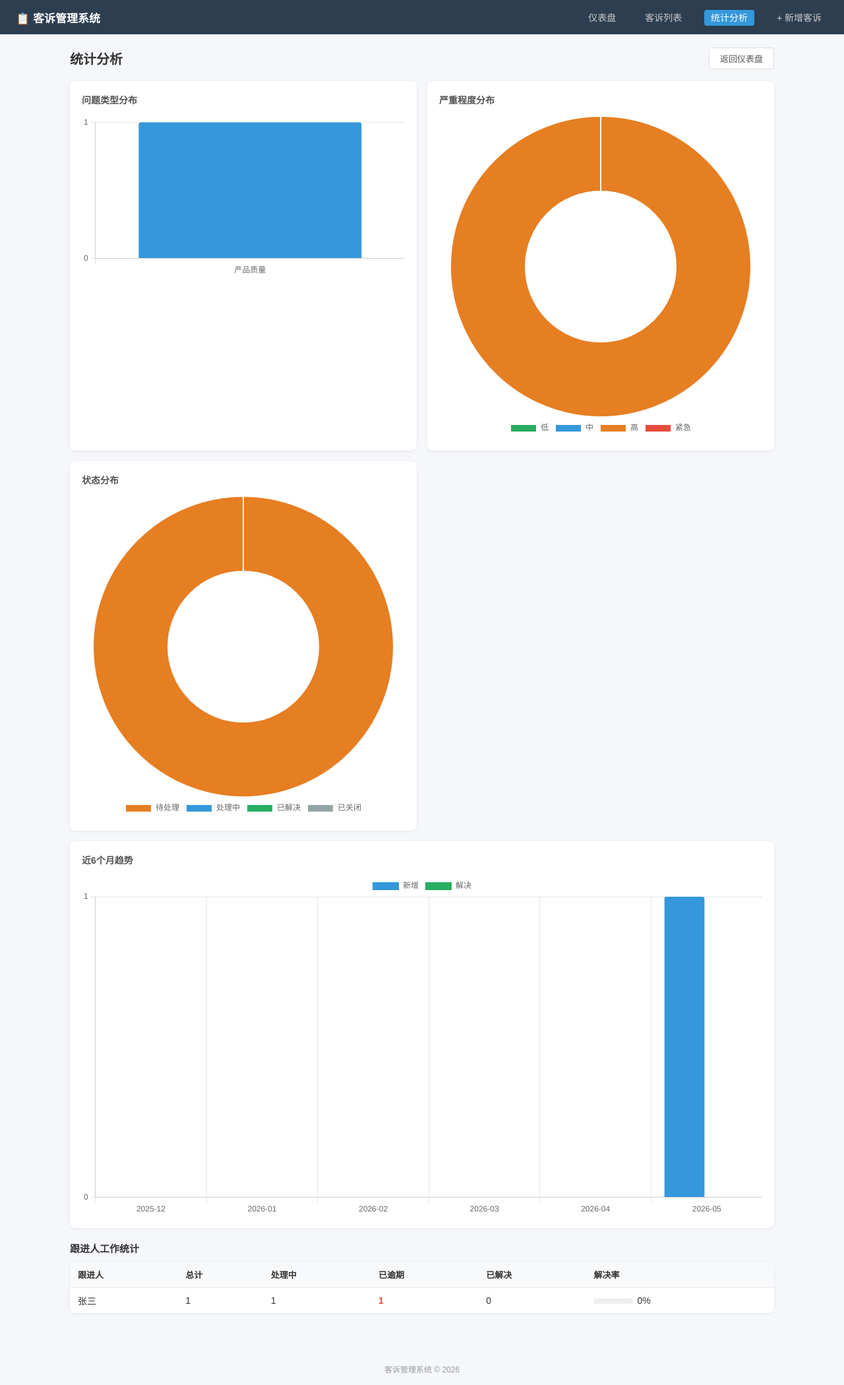
After one commit to cngaofei/task-management, a Flask app: page /analysis in a window 1280 px wide. The commit adds this page. Shown: the whole page at 66% size. Run offline with Flask 3, Linux system fonts and the light colour scheme.

Commit message:
feat: add 2 files, update 4 files

```diff
--- a/complaint_system/app.py
+++ b/complaint_system/app.py
@@ -124,10 +124,74 @@ def edit_complaint(cid):
     return render_template("edit.html", c=complaint, problem_types=PROBLEM_TYPES,
                            severity_levels=SEVERITY_LEVELS)
 
+def get_analysis_data(complaints):
+    from collections import Counter
+    today = date.today()
+    today_str = today.strftime("%Y-%m-%d")
+
+    status_count = Counter(c["status"] for c in complaints)
+    type_count = Counter(c["problem_type"] for c in complaints)
+    sev_count = Counter(c["severity"] for c in complaints)
+
+    # 近6个月趋势
+    months = []
+    for i in range(5, -1, -1):
+        m = today.month - i
+        y = today.year
+        while m <= 0:
+            m += 12
+            y -= 1
+        months.append(f"{y}-{m:02d}")
+
+    monthly_new = {m: 0 for m in months}
+    monthly_resolved = {m: 0 for m in months}
+    for c in complaints:
+        mk = c["created_at"][:7]
+        if mk in monthly_new:
+            monthly_new[mk] += 1
+        if c["status"] in ("已解决", "已关闭"):
+            mrk = c["updated_at"][:7]
+            if mrk in monthly_resolved:
+                monthly_resolved[mrk] += 1
+
+    # 跟进人统计
+    follower_map = {}
+    for c in complaints:
+        f = c.get("follower") or "未分配"
+        if f not in follower_map:
+            follower_map[f] = {"total": 0, "active": 0, "overdue": 0, "resolved": 0}
+        follower_map[f]["total"] += 1
+        if c["status"] in ("已解决", "已关闭"):
+            follower_map[f]["resolved"] += 1
+        else:
+            follower_map[f]["active"] += 1
+            if c["deadline"] < today_str:
+                follower_map[f]["overdue"] += 1
+
+    return {
+        "status_dist": dict(status_count),
+        "type_dist": dict(type_count),
+        "sev_dist": dict(sev_count),
+        "months": months,
+        "monthly_new": [monthly_new[m] for m in months],
+        "monthly_resolved": [monthly_resolved[m] for m in months],
+        "follower_stats": follower_map,
+    }
+
+@app.route("/analysis")
+def analysis():
+    data = load_data()
+    return render_template("analysis.html", total=len(data["complaints"]))
+
 @app.route("/api/stats")
 def api_stats():
     data = load_data()
     return jsonify(get_stats(data["complaints"]))
+
+@app.route("/api/analysis")
+def api_analysis():
+    data = load_data()
+    return jsonify(get_analysis_data(data["complaints"]))
 
 if __name__ == "__main__":
     import threading, webbrowser
--- a/complaint_system/complaints.json
+++ b/complaint_system/complaints.json
@@ -1,4 +1,18 @@
 {
-  "complaints": [],
-  "next_id": 1
+  "complaints": [
+    {
+      "id": 1,
+      "customer": "Test客户",
+      "problem_type": "产品质量",
+      "severity": "高",
+      "follower": "张三",
+      "deadline": "2026-05-01",
+      "description": "测试请求",
+      "status": "待处理",
+      "created_at": "2026-05-10 10:51",
+      "updated_at": "2026-05-10 10:51",
+      "notes": []
+    }
+  ],
+  "next_id": 2
 }
--- a/complaint_system/static/style.css
+++ b/complaint_system/static/style.css
@@ -86,3 +86,15 @@ body { font-family: "PingFang SC", "Microsoft YaHei", sans-serif; background: #f
   .form-row, .detail-grid { grid-template-columns: 1fr; }
   .stats-grid { grid-template-columns: repeat(3, 1fr); }
 }
+
+/* 统计分析页面 */
+.chart-grid { display: grid; grid-template-columns: 1fr 1fr; gap: 16px; }
+.chart-card { background: #fff; border-radius: 8px; padding: 18px; box-shadow: 0 1px 4px rgba(0,0,0,.08); }
+.chart-card.chart-wide { grid-column: span 2; }
+.chart-title { font-size: 14px; font-weight: 600; margin-bottom: 14px; color: #555; }
+.rate-bar { display: inline-block; width: 60px; height: 8px; background: #eee; border-radius: 4px; margin-right: 6px; vertical-align: middle; }
+.rate-bar span { display: block; height: 100%; background: #27ae60; border-radius: 4px; }
+@media (max-width: 640px) {
+  .chart-grid { grid-template-columns: 1fr; }
+  .chart-card.chart-wide { grid-column: span 1; }
+}
--- /dev/null
+++ b/complaint_system/templates/analysis.html
@@ -0,0 +1,107 @@
+{% extends "base.html" %}
+{% block content %}
+<div class="page-header">
+  <h2 class="page-title">统计分析</h2>
+  <a href="{{ url_for('index') }}" class="btn">返回仪表盘</a>
+</div>
+
+<div id="no-data" class="empty-box" style="display:none">暂无客诉数据，请先添加客诉记录。</div>
+
+<div id="analysis-content">
+  <div class="chart-grid">
+    <div class="chart-card">
+      <h3 class="chart-title">问题类型分布</h3>
+      <canvas id="typeChart"></canvas>
+    </div>
+    <div class="chart-card">
+      <h3 class="chart-title">严重程度分布</h3>
+      <canvas id="sevChart"></canvas>
+    </div>
+    <div class="chart-card">
+      <h3 class="chart-title">状态分布</h3>
+      <canvas id="statusChart"></canvas>
+    </div>
+    <div class="chart-card chart-wide">
+      <h3 class="chart-title">近6个月趋势</h3>
+      <canvas id="trendChart"></canvas>
+    </div>
+  </div>
+
+  <div class="section" style="margin-top:20px">
+    <h3 class="section-title">跟进人工作统计</h3>
+    <table class="table" id="followerTable">
+      <thead>
+        <tr><th>跟进人</th><th>总计</th><th>处理中</th><th>已逾期</th><th>已解决</th><th>解决率</th></tr>
+      </thead>
+      <tbody></tbody>
+    </table>
+  </div>
+</div>
+
+<script src="https://cdn.jsdelivr.net/npm/chart.js@4.4.0/dist/chart.umd.min.js"></script>
+<script>
+const COLORS = {
+  type: ["#3498db","#2ecc71","#e74c3c","#f39c12","#9b59b6","#1abc9c"],
+  sev:  ["#27ae60","#3498db","#e67e22","#e74c3c"],
+  status: ["#e67e22","#3498db","#27ae60","#95a5a6"],
+};
+
+function makePie(id, labels, values, colors) {
+  new Chart(document.getElementById(id), {
+    type: "doughnut",
+    data: { labels, datasets: [{ data: values, backgroundColor: colors, borderWidth: 2 }] },
+    options: { responsive: true, plugins: { legend: { position: "bottom" } } }
+  });
+}
+
+function makeBar(id, labels, values, color, label) {
+  new Chart(document.getElementById(id), {
+    type: "bar",
+    data: { labels, datasets: [{ label, data: values, backgroundColor: color, borderRadius: 4 }] },
+    options: { responsive: true, plugins: { legend: { display: false } },
+      scales: { y: { beginAtZero: true, ticks: { stepSize: 1 } } } }
+  });
+}
+
+fetch("/api/analysis").then(r => r.json()).then(d => {
+  const total = Object.values(d.status_dist).reduce((a,b)=>a+b,0);
+  if (!total) { document.getElementById("no-data").style.display="block";
+    document.getElementById("analysis-content").style.display="none"; return; }
+
+  // 问题类型 bar
+  const typeKeys = Object.keys(d.type_dist), typeVals = Object.values(d.type_dist);
+  makeBar("typeChart", typeKeys, typeVals, COLORS.type.slice(0, typeKeys.length), "数量");
+
+  // 严重程度 pie
+  const sevOrder=["低","中","高","紧急"];
+  makePie("sevChart", sevOrder, sevOrder.map(k=>d.sev_dist[k]||0), COLORS.sev);
+
+  // 状态 pie
+  const stOrder=["待处理","处理中","已解决","已关闭"];
+  makePie("statusChart", stOrder, stOrder.map(k=>d.status_dist[k]||0), COLORS.status);
+
+  // 趋势 bar
+  new Chart(document.getElementById("trendChart"), {
+    type: "bar",
+    data: { labels: d.months,
+      datasets: [
+        { label: "新增", data: d.monthly_new, backgroundColor: "#3498db", borderRadius: 3 },
+        { label: "解决", data: d.monthly_resolved, backgroundColor: "#27ae60", borderRadius: 3 }
+      ]
+    },
+    options: { responsive: true, scales: { y: { beginAtZero: true, ticks: { stepSize: 1 } } } }
+  });
+
+  // 跟进人表
+  const tbody = document.querySelector("#followerTable tbody");
+  Object.entries(d.follower_stats).sort((a,b)=>b[1].total-a[1].total).forEach(([name,s])=>{
+    const rate = s.total>0 ? Math.round(s.resolved/s.total*100) : 0;
+    const overdueCls = s.overdue>0 ? 'style="color:#e74c3c;font-weight:600"' : '';
+    tbody.insertAdjacentHTML("beforeend",
+      `<tr><td>${name}</td><td>${s.total}</td><td>${s.active}</td>
+       <td ${overdueCls}>${s.overdue}</td><td>${s.resolved}</td>
+       <td><span class="rate-bar"><span style="width:${rate}%"></span></span>${rate}%</td></tr>`);
+  });
+});
+</script>
+{% endblock %}
--- a/complaint_system/templates/base.html
+++ b/complaint_system/templates/base.html
@@ -12,6 +12,7 @@
     <div class="nav-links">
       <a href="{{ url_for('index') }}" class="{{ 'active' if request.endpoint == 'index' }}">仪表盘</a>
       <a href="{{ url_for('complaint_list') }}" class="{{ 'active' if request.endpoint == 'complaint_list' }}">客诉列表</a>
+      <a href="{{ url_for('analysis') }}" class="{{ 'active' if request.endpoint == 'analysis' }}">统计分析</a>
       <a href="{{ url_for('add_complaint') }}" class="{{ 'active' if request.endpoint == 'add_complaint' }}">+ 新增客诉</a>
     </div>
   </nav>
```
Also changed, not shown: .claude/CLAUDE.md (added).
